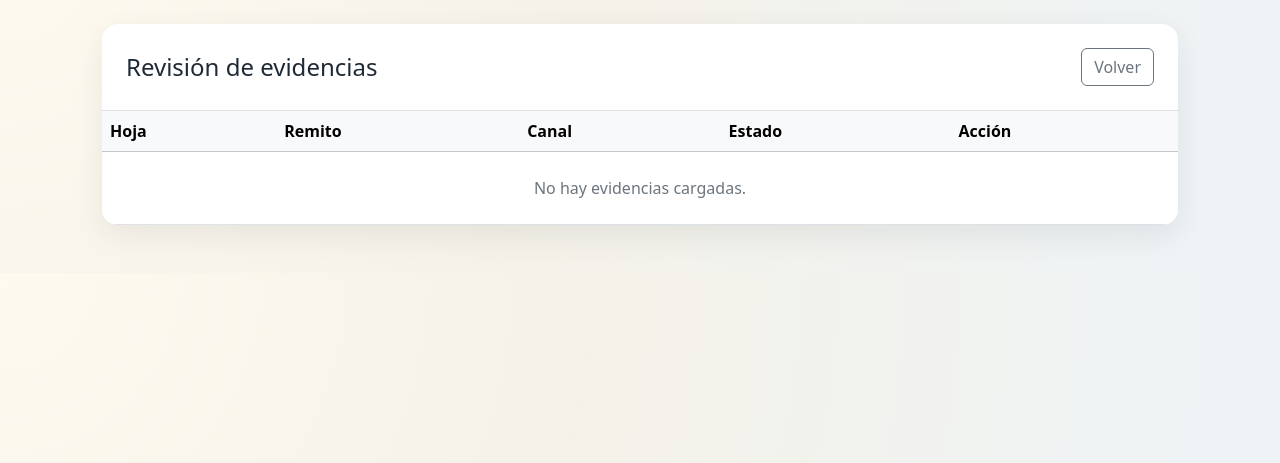
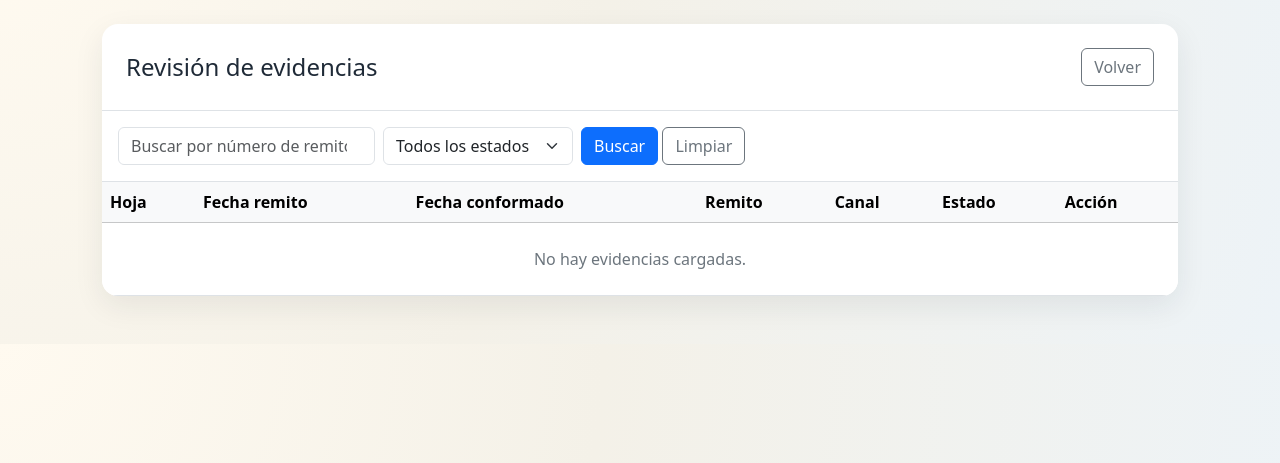
Before and after one commit to IgnacioVelazquez92/conformados_App, a Django app: page /panel/evidencias/ in a window 1280 px wide. Shown: the part 57-520 px from the top of the page. Run offline with Django 5.2, Linux system fonts and the light colour scheme; the visitor is signed in with stand-in values (Sample User, id 1); data that the repository does not hold is empty; some libraries are stand-ins or nearby versions.

Commit message:
feat: add fecha field to Remito model and update related functionalities for evidence tracking
Co-authored-by: Copilot <copilot@github.com>

```diff
--- a/templates/tracking/panel_evidencias.html
+++ b/templates/tracking/panel_evidencias.html
@@ -9,10 +9,31 @@
         <a class="btn btn-outline-secondary" href="/panel/">Volver</a>
     </div>
     <div class="table-responsive">
+        <div class="p-3 border-bottom">
+            <form class="row g-2" method="get">
+                <div class="col-auto">
+                    <input name="remito" type="search" class="form-control" placeholder="Buscar por número de remito" value="{{ remito }}">
+                </div>
+                <div class="col-auto">
+                    <select name="estado" class="form-select">
+                        <option value="">Todos los estados</option>
+                        {% for key, label in estados %}
+                        <option value="{{ key }}" {% if estado == key %}selected{% endif %}>{{ label }}</option>
+                        {% endfor %}
+                    </select>
+                </div>
+                <div class="col-auto">
+                    <button class="btn btn-primary" type="submit">Buscar</button>
+                    <a class="btn btn-outline-secondary" href="/panel/evidencias/">Limpiar</a>
+                </div>
+            </form>
+        </div>
         <table class="table table-hover mb-0">
             <thead class="table-light">
                 <tr>
                     <th>Hoja</th>
+                    <th>Fecha remito</th>
+                    <th>Fecha conformado</th>
                     <th>Remito</th>
                     <th>Canal</th>
                     <th>Estado</th>
@@ -23,6 +44,8 @@
                 {% for evidencia in evidencias %}
                 <tr>
                     <td>{{ evidencia.hoja_ruta.nro_entrega }}</td>
+                    <td>{{ evidencia.remito.fecha|date:"d/m/Y" }}</td>
+                    <td>{{ evidencia.fecha_carga|date:"d/m/Y H:i" }}</td>
                     <td>{{ evidencia.remito.numero }}</td>
                     <td>{{ evidencia.canal }}</td>
                     <td>{{ evidencia.estado_validacion }}</td>
@@ -30,7 +53,7 @@
                 </tr>
                 {% empty %}
                 <tr>
-                    <td colspan="5" class="text-center text-secondary py-4">No hay evidencias cargadas.</td>
+                    <td colspan="7" class="text-center text-secondary py-4">No hay evidencias cargadas.</td>
                 </tr>
                 {% endfor %}
             </tbody>
--- a/tracking/models.py
+++ b/tracking/models.py
@@ -58,6 +58,7 @@ class Remito(models.Model):
     subcliente = models.CharField(max_length=180, blank=True)
     direccion = models.CharField(max_length=250)
     observacion = models.TextField(blank=True)
+    fecha = models.DateField(null=True, blank=True)
     estado = models.CharField(max_length=20, choices=Estado.choices, default=Estado.PENDIENTE)
     created_at = models.DateTimeField(auto_now_add=True)
 
--- a/tracking/services/import_pdf.py
+++ b/tracking/services/import_pdf.py
@@ -39,6 +39,7 @@ class RemitoData:
     subcliente: str = ""
     direccion: str = ""
     observacion: str = ""
+    fecha: str = ""
 
 
 MIN_REMITOS_POR_HOJA = int(os.getenv("IMPORT_MIN_REMITOS", "1"))
@@ -264,6 +265,7 @@ def _extract_remitos(text: str) -> list[RemitoData]:
                 cliente=cliente,
                 direccion=direccion,
                 observacion=observacion,
+                fecha="",
             )
         )
 
@@ -351,6 +353,9 @@ def _extract_remitos(text: str) -> list[RemitoData]:
                 direccion = next_line
 
             if cliente and direccion:
+                remito_fecha = ""
+                if date_idx is not None and date_idx < len(body):
+                    remito_fecha = body[date_idx]
                 remitos.append(
                     RemitoData(
                         remito_uid=remito_uid,
@@ -359,6 +364,7 @@ def _extract_remitos(text: str) -> list[RemitoData]:
                         subcliente=subcliente,
                         direccion=direccion,
                         observacion="",
+                        fecha=remito_fecha,
                     )
                 )
 
@@ -368,7 +374,7 @@ def _extract_remitos(text: str) -> list[RemitoData]:
     fallback_number = REMITO_PATTERN.search(text)
     if fallback_number:
         numero = fallback_number.group("numero")
-        return [RemitoData(remito_uid=numero, numero=numero, cliente="", direccion="")]
+        return [RemitoData(remito_uid=numero, numero=numero, cliente="", direccion="", fecha="")]
 
     return []
 
@@ -465,6 +471,7 @@ def _import_parsed_hoja(parsed: dict[str, Any], pdf_file: Any) -> HojaRuta:
             "subcliente": remito_data.subcliente,
             "direccion": remito_data.direccion,
             "observacion": remito_data.observacion,
+            "fecha": _parse_date(remito_data.fecha) if remito_data.fecha else None,
         }
         remito = Remito.objects.filter(hoja_ruta=hoja, remito_uid=remito_data.remito_uid).first()
         if remito is None:
--- a/tracking/services/import_tabular.py
+++ b/tracking/services/import_tabular.py
@@ -104,6 +104,7 @@ def _build_parsed_from_rows(rows: list[dict[str, str]]) -> dict[str, Any]:
                 subcliente=row.get("subcliente", "").strip(),
                 direccion=direccion,
                 observacion=row.get("observacion", "").strip(),
+                fecha=row.get("fecha", "").strip(),
             )
         )
 
--- a/tracking/views.py
+++ b/tracking/views.py
@@ -454,12 +454,24 @@ def panel_evidencias(request: HttpRequest) -> HttpResponse:
         messages.error(request, "No tenes permisos para revisar evidencias.")
         return redirect("panel-home")
 
-    evidencias = Evidencia.objects.select_related("hoja_ruta", "remito").order_by("-fecha_carga")[:50]
+    remito_q = request.GET.get("remito", "").strip()
+    estado = request.GET.get("estado", "").strip()
+
+    evidencias_qs = Evidencia.objects.select_related("hoja_ruta", "remito").order_by("-fecha_carga")
+    if remito_q:
+        evidencias_qs = evidencias_qs.filter(remito__numero__icontains=remito_q)
+    if estado:
+        evidencias_qs = evidencias_qs.filter(estado_validacion=estado)
+
+    evidencias = evidencias_qs[:200]
     return render(
         request,
         "tracking/panel_evidencias.html",
         {
             "evidencias": evidencias,
+            "remito": remito_q,
+            "estado": estado,
+            "estados": Evidencia.EstadoValidacion.choices,
         },
     )
 
```
Also changed, not shown: docs/estructura.md (+7 -6 lines), tracking/migrations/0004_remito_fecha.py (added).
